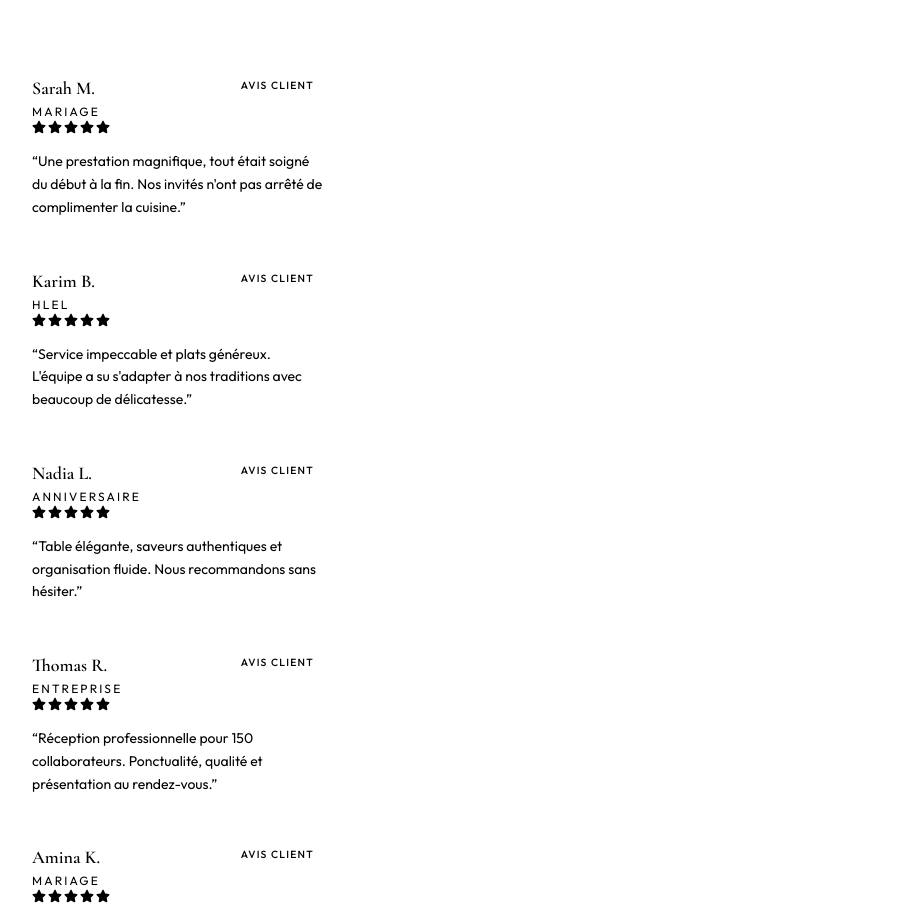
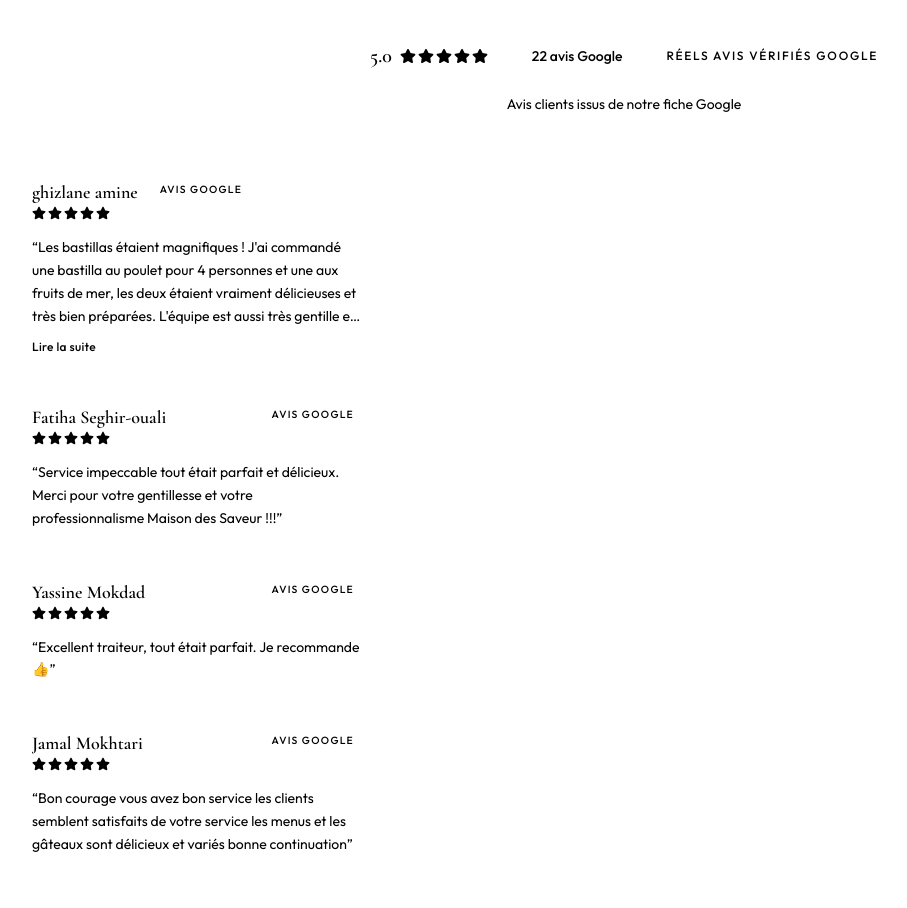
Before and after one commit to traiteurmds/maison-des-saveurs-site, a Next.js app: page / in a window 1280 px wide. Shown: the part 8003-8911 px from the top of the page, without its empty margins (16-923 px from the left). Built offline with nearby package versions, Linux system fonts and the light colour scheme.

Commit message:
Intégrer les 17 avis Google réels avec carousel premium et badge vérifié

```diff
--- a/app/components/ClientTestimonialsSection.tsx
+++ b/app/components/ClientTestimonialsSection.tsx
@@ -1,19 +1,27 @@
 "use client";
 
+import { useEffect, useState } from "react";
 import { FaStar } from "react-icons/fa";
+import { AnimatePresence, motion } from "framer-motion";
 import Reveal from "./ui/Reveal";
-import { TESTIMONIALS, type Testimonial } from "../lib/testimonials";
+import {
+  GOOGLE_BUSINESS,
+  TESTIMONIAL_PREVIEW_LENGTH,
+  TESTIMONIALS,
+  type Testimonial,
+} from "../lib/testimonials";
 import { scrollToConfigurator } from "../lib/configurator-options";
 import { selectableFocusClass } from "../lib/whatsapp";
 import { cn } from "../lib/utils";
 
-function StarRating({ rating }: { rating: number }) {
+function StarRating({ rating, size = "sm" }: { rating: number; size?: "sm" | "md" }) {
+  const starClass = size === "md" ? "text-base" : "text-sm";
   return (
     <div className="flex gap-0.5" aria-label={`${rating} étoiles sur 5`}>
       {Array.from({ length: 5 }, (_, i) => (
         <FaStar
           key={i}
-          className={cn("text-sm", i < rating ? "text-[var(--gold)]" : "text-[var(--gold)]/25")}
+          className={cn(starClass, i < rating ? "text-[var(--gold)]" : "text-[var(--gold)]/25")}
           aria-hidden
         />
       ))}
@@ -21,32 +29,127 @@ function StarRating({ rating }: { rating: number }) {
   );
 }
 
-function TestimonialCard({ item }: { item: Testimonial }) {
-  const badgeLabel = item.source === "google" ? "Avis Google" : "Avis client";
+function GoogleStatsBar() {
+  return (
+    <div className="mt-8 flex flex-wrap items-center justify-center gap-3 md:gap-4">
+      <div className="inline-flex items-center gap-2 rounded-full border border-[var(--gold)]/35 bg-[var(--surface)] px-4 py-2 shadow-[0_8px_24px_var(--mds-shadow)]">
+        <span className="font-serif text-xl font-semibold text-mds-text">
+          {GOOGLE_BUSINESS.rating.toFixed(1)}
+        </span>
+        <StarRating rating={5} size="md" />
+      </div>
+      <div className="inline-flex items-center rounded-full border border-mds-border bg-[var(--surface)] px-4 py-2 text-sm font-medium text-mds-text shadow-[0_8px_24px_var(--mds-shadow)]">
+        {GOOGLE_BUSINESS.reviewCount} avis Google
+      </div>
+      <div className="inline-flex items-center rounded-full border border-[var(--gold)]/30 bg-[var(--soft-gold)]/20 px-4 py-2 text-xs font-medium uppercase tracking-[0.14em] text-[var(--gold)]">
+        Réels avis vérifiés Google
+      </div>
+    </div>
+  );
+}
+
+function TestimonialCard({
+  item,
+  onOpen,
+}: {
+  item: Testimonial;
+  onOpen: (item: Testimonial) => void;
+}) {
+  const isLong = item.text.length > TESTIMONIAL_PREVIEW_LENGTH;
+  const CardWrapper = isLong ? "button" : "article";
 
   return (
-    <article
-      className="testimonial-card flex w-[min(88vw,340px)] shrink-0 flex-col rounded-2xl border border-mds-border bg-[var(--surface)] p-6 shadow-[0_12px_40px_var(--mds-shadow)] md:w-[360px] md:p-7"
-      aria-label={`Avis de ${item.name}`}
+    <CardWrapper
+      type={isLong ? "button" : undefined}
+      onClick={isLong ? () => onOpen(item) : undefined}
+      className={cn(
+        "testimonial-card flex w-[min(88vw,380px)] shrink-0 flex-col rounded-2xl border border-[var(--gold)]/25 bg-[var(--surface)] p-6 text-left shadow-[0_16px_48px_var(--mds-shadow)] transition-shadow duration-300 hover:shadow-[0_20px_56px_rgba(11,11,10,0.12)] md:w-[400px] md:p-7",
+        isLong && "cursor-pointer",
+        isLong && selectableFocusClass
+      )}
+      aria-label={isLong ? `Lire l'avis complet de ${item.name}` : `Avis de ${item.name}`}
     >
       <div className="flex items-start justify-between gap-3">
-        <div>
-          <p className="font-serif text-lg font-semibold text-mds-text">{item.name}</p>
-          <p className="mt-0.5 text-xs uppercase tracking-[0.18em] text-[var(--gold)]">{item.event}</p>
+        <div className="min-w-0">
+          <p className="truncate font-serif text-lg font-semibold text-mds-text">{item.name}</p>
         </div>
-        <span className="shrink-0 rounded-full border border-[var(--gold)]/30 bg-[var(--soft-gold)]/25 px-2.5 py-1 text-[0.65rem] font-medium uppercase tracking-[0.12em] text-[var(--gold)]">
-          {badgeLabel}
+        <span className="shrink-0 rounded-full border border-[var(--gold)]/35 bg-[var(--soft-gold)]/20 px-2.5 py-1 text-[0.65rem] font-medium uppercase tracking-[0.12em] text-[var(--gold)]">
+          Avis Google
         </span>
       </div>
       <StarRating rating={item.rating} />
-      <p className="mt-4 flex-1 text-sm leading-relaxed text-mds-muted md:text-[0.9375rem]">
+      <p
+        className={cn(
+          "mt-4 flex-1 text-sm leading-relaxed text-mds-muted md:text-[0.9375rem]",
+          isLong && "line-clamp-4"
+        )}
+      >
         &ldquo;{item.text}&rdquo;
       </p>
-    </article>
+      {isLong && (
+        <p className="mt-3 text-xs font-medium tracking-wide text-[var(--gold)]">Lire la suite</p>
+      )}
+    </CardWrapper>
+  );
+}
+
+function TestimonialModal({ item, onClose }: { item: Testimonial; onClose: () => void }) {
+  useEffect(() => {
+    const onEscape = (e: KeyboardEvent) => {
+      if (e.key === "Escape") onClose();
+    };
+    document.body.style.overflow = "hidden";
+    window.addEventListener("keydown", onEscape);
+    return () => {
+      document.body.style.overflow = "";
+      window.removeEventListener("keydown", onEscape);
+    };
+  }, [onClose]);
+
+  return (
+    <motion.div
+      initial={{ opacity: 0 }}
+      animate={{ opacity: 1 }}
+      exit={{ opacity: 0 }}
+      className="fixed inset-0 z-50 flex items-center justify-center bg-black/45 p-4 backdrop-blur-sm"
+      onClick={onClose}
+      role="presentation"
+    >
+      <motion.div
+        initial={{ opacity: 0, scale: 0.96, y: 16 }}
+        animate={{ opacity: 1, scale: 1, y: 0 }}
+        exit={{ opacity: 0, scale: 0.98, y: 8 }}
+        transition={{ duration: 0.35, ease: [0.22, 1, 0.36, 1] }}
+        className="relative max-h-[min(85vh,640px)] w-full max-w-lg overflow-y-auto rounded-2xl border border-[var(--gold)]/30 bg-[var(--surface)] p-7 shadow-2xl md:p-8"
+        role="dialog"
+        aria-modal="true"
+        aria-labelledby="testimonial-modal-title"
+        onClick={(e) => e.stopPropagation()}
+      >
+        <button
+          type="button"
+          onClick={onClose}
+          className="absolute right-4 top-4 flex h-9 w-9 items-center justify-center rounded-full border border-mds-border text-lg text-mds-muted transition-colors hover:text-mds-text"
+          aria-label="Fermer l'avis"
+        >
+          ×
+        </button>
+        <p className="text-xs font-medium uppercase tracking-[0.16em] text-[var(--gold)]">Avis Google</p>
+        <h3 id="testimonial-modal-title" className="mt-2 font-serif text-2xl font-semibold text-mds-text">
+          {item.name}
+        </h3>
+        <div className="mt-3">
+          <StarRating rating={item.rating} size="md" />
+        </div>
+        <p className="mt-5 text-base leading-relaxed text-mds-muted">&ldquo;{item.text}&rdquo;</p>
+        <p className="mt-6 text-xs text-mds-muted">Avis client issu de notre fiche Google.</p>
+      </motion.div>
+    </motion.div>
   );
 }
 
 export default function ClientTestimonialsSection() {
+  const [activeReview, setActiveReview] = useState<Testimonial | null>(null);
   const trackItems = [...TESTIMONIALS, ...TESTIMONIALS];
 
   return (
@@ -70,15 +173,33 @@ export default function ClientTestimonialsSection() {
           <p className="mt-5 text-lg leading-relaxed text-mds-muted">
             Ils nous ont fait confiance pour leurs événements à Lyon et aux alentours.
           </p>
+          <GoogleStatsBar />
+          <p className="mt-4 text-sm text-mds-muted">
+            Avis clients issus de notre fiche Google
+          </p>
         </Reveal>
 
-        <div className="testimonials-marquee mt-12 md:mt-14">
-          <div className="testimonials-track">
+        <div className="testimonials-marquee mt-10 md:mt-12">
+          <div className="testimonials-track testimonials-track-slow">
             {trackItems.map((item, index) => (
-              <TestimonialCard key={`${item.id}-${index}`} item={item} />
+              <TestimonialCard key={`${item.id}-${index}`} item={item} onOpen={setActiveReview} />
             ))}
           </div>
         </div>
+
+        <Reveal className="mt-10 text-center md:mt-12" delay={0.08}>
+          <a
+            href={GOOGLE_BUSINESS.profileUrl}
+            target="_blank"
+            rel="noopener noreferrer"
+            className={cn(
+              "inline-flex min-h-[48px] items-center justify-center rounded-full border border-[var(--gold)]/40 bg-[var(--surface)] px-8 py-3 text-sm font-medium tracking-wide text-mds-text shadow-[0_10px_32px_var(--mds-shadow)] transition-all hover:border-[var(--gold)]/60 hover:shadow-[0_14px_40px_var(--mds-shadow)]",
+              selectableFocusClass
+            )}
+          >
+            Voir notre fiche Google
+          </a>
+        </Reveal>
 
         <Reveal className="mt-16 text-center md:mt-20" delay={0.1}>
           <h3 className="font-serif text-2xl font-semibold text-mds-text md:text-3xl">
@@ -99,6 +220,12 @@ export default function ClientTestimonialsSection() {
           </button>
         </Reveal>
       </div>
+
+      <AnimatePresence>
+        {activeReview && (
+          <TestimonialModal item={activeReview} onClose={() => setActiveReview(null)} />
+        )}
+      </AnimatePresence>
     </section>
   );
 }
--- a/app/globals.css
+++ b/app/globals.css
@@ -725,6 +725,10 @@ header:not(.nav-over-hero) .nav-logo {
   will-change: transform;
 }
 
+.testimonials-track-slow {
+  animation-duration: 75s;
+}
+
 .testimonials-track:hover {
   animation-play-state: paused;
 }
--- a/app/lib/testimonials.ts
+++ b/app/lib/testimonials.ts
@@ -1,66 +1,140 @@
-/**
- * Remplacer ces avis par les vrais avis Google de Maison Des Saveurs.
- * Quand les avis Google seront connectés, passer source: "google" et conserver
- * name, rating, text et event tels quels depuis l'API / widget Google.
- */
-export type TestimonialSource = "placeholder" | "google";
-
+/** Avis clients issus de la fiche Google Maison Des Saveurs (captures vérifiées). */
 export type Testimonial = {
   id: string;
   name: string;
-  event: string;
   rating: number;
   text: string;
-  source: TestimonialSource;
+  source: "google";
 };
+
+/** Mettre à jour l’URL directe de la fiche Google (g.page ou lien Maps) dès qu’elle est disponible. */
+export const GOOGLE_BUSINESS = {
+  rating: 5.0,
+  reviewCount: 22,
+  profileUrl:
+    "https://www.google.com/maps/search/?api=1&query=Maison+des+Saveurs+traiteur+marocain+Lyon",
+} as const;
+
+export const TESTIMONIAL_PREVIEW_LENGTH = 160;
 
 export const TESTIMONIALS: Testimonial[] = [
   {
-    id: "t1",
-    name: "Sarah M.",
-    event: "Mariage",
+    id: "ghizlane-amine",
+    name: "ghizlane amine",
     rating: 5,
-    text: "Une prestation magnifique, tout était soigné du début à la fin. Nos invités n'ont pas arrêté de complimenter la cuisine.",
-    source: "placeholder",
+    text: "Les bastillas étaient magnifiques ! J'ai commandé une bastilla au poulet pour 4 personnes et une aux fruits de mer, les deux étaient vraiment délicieuses et très bien préparées. L'équipe est aussi très gentille et accueillante. Je recommande vivement, et je repasserai commande sans hésiter !",
+    source: "google",
   },
   {
-    id: "t2",
-    name: "Karim B.",
-    event: "Hlel",
+    id: "fatiha-seghir-ouali",
+    name: "Fatiha Seghir-ouali",
     rating: 5,
-    text: "Service impeccable et plats généreux. L'équipe a su s'adapter à nos traditions avec beaucoup de délicatesse.",
-    source: "placeholder",
+    text: "Service impeccable tout était parfait et délicieux. Merci pour votre gentillesse et votre professionnalisme Maison des Saveur !!!",
+    source: "google",
   },
   {
-    id: "t3",
-    name: "Nadia L.",
-    event: "Anniversaire",
+    id: "yassine-mokdad",
+    name: "Yassine Mokdad",
     rating: 5,
-    text: "Table élégante, saveurs authentiques et organisation fluide. Nous recommandons sans hésiter.",
-    source: "placeholder",
+    text: "Excellent traiteur, tout était parfait. Je recommande 👍",
+    source: "google",
   },
   {
-    id: "t4",
-    name: "Thomas R.",
-    event: "Entreprise",
+    id: "jamal-mokhtari",
+    name: "Jamal Mokhtari",
     rating: 5,
-    text: "Réception professionnelle pour 150 collaborateurs. Ponctualité, qualité et présentation au rendez-vous.",
-    source: "placeholder",
+    text: "Bon courage vous avez bon service les clients semblent satisfaits de votre service les menus et les gâteaux sont délicieux et variés bonne continuation",
+    source: "google",
   },
   {
-    id: "t5",
-    name: "Amina K.",
-    event: "Mariage",
+    id: "imane-beriane",
+    name: "Imane Beriane",
     rating: 5,
-    text: "Un vrai moment d'exception. Le couscous et les desserts ont fait l'unanimité auprès de nos familles.",
-    source: "placeholder",
+    text: "Excellent traiteur. Les plats sont délicieux et variés.",
+    source: "google",
   },
   {
-    id: "t6",
-    name: "Julie P.",
-    event: "Fête familiale",
+    id: "sheyma-hrb",
+    name: "Sheyma Hrb",
     rating: 5,
-    text: "Accueil chaleureux, buffet raffiné et équipe à l'écoute. Tout s'est déroulé exactement comme prévu.",
-    source: "placeholder",
+    text: "Je recommande !! 😋😋",
+    source: "google",
+  },
+  {
+    id: "irene-abdellaoui",
+    name: "irene abdellaoui",
+    rating: 5,
+    text: "Couscous vraiment excellent, allez y les yeux fermés vous ne serez pas déçus. Qualité, quantité, accueil tout y est ! 10/10",
+    source: "google",
+  },
+  {
+    id: "lamia-cheklat",
+    name: "lamia cheklat",
+    rating: 5,
+    text: "Je recommande à 1000%. Ils se sont occupés de la fête de naissance de ma fille. Un grand merci à toute l'équipe pour leur sérieux et leur professionnalisme.",
+    source: "google",
+  },
+  {
+    id: "adil-bour",
+    name: "Adil BOUR",
+    rating: 5,
+    text: "Très bon traiteur à recommander",
+    source: "google",
+  },
+  {
+    id: "mohamed-zakouni",
+    name: "MOHAMED ZAKOUNI",
+    rating: 5,
+    text: "Je tiens à remercier cette famille pour leurs délicieux plats marocains et leur service rapide. Je leur souhaite beaucoup de réussite dans leur activité.",
+    source: "google",
+  },
+  {
+    id: "ahfir-e",
+    name: "Ahfir E",
+    rating: 5,
+    text: "Les plats sont magnifiques et délicieux, et le service est absolument impeccable. Je vous souhaite une réussite continue 👏👏",
+    source: "google",
+  },
+  {
+    id: "amal-chahab",
+    name: "Amal Chahab",
+    rating: 5,
+    text: "Je recommande vraiment ce traiteur top 🤩",
+    source: "google",
+  },
+  {
+    id: "youssef-harbal",
+    name: "Youssef Harbal",
+    rating: 5,
+    text: "Une super adresse. Traiteur très sympa. Les plats sont délicieux et les pâtisseries sont un véritable délice.",
+    source: "google",
+  },
+  {
+    id: "alae-alae",
+    name: "Alae Alae",
+    rating: 5,
+    text: "Un bon service magnifique ❤️",
+    source: "google",
+  },
+  {
+    id: "yakoub-belateche",
+    name: "Yakoub Belateche",
+    rating: 5,
+    text: "Excellent",
+    source: "google",
+  },
+  {
+    id: "sali-ouchani",
+    name: "Sali Ouchani",
+    rating: 5,
+    text: "Que Dieu vous bénisse, le repas a l'air délicieux ! Que Dieu vous accorde une bonne santé. Une autre occasion se présentera, si Dieu le veut.",
+    source: "google",
+  },
+  {
+    id: "sami-harbal",
+    name: "Sami Harbal",
+    rating: 5,
+    text: "Haut haut",
+    source: "google",
   },
 ];
```
